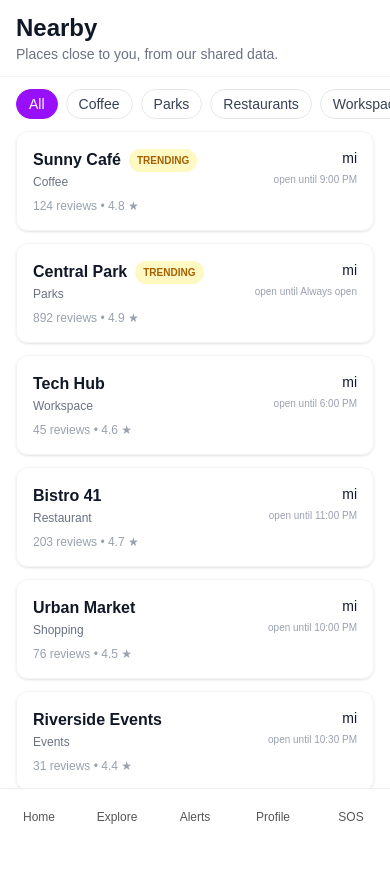
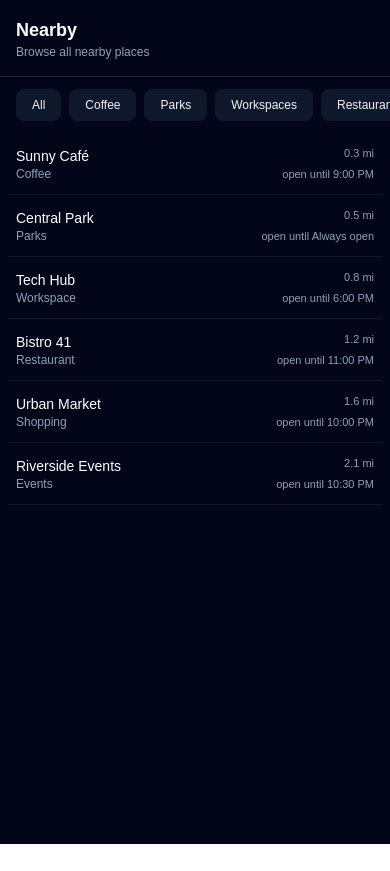
Before and after one commit to Foundzie/foundzie-v2, a Next.js app: page /mobile/nearby in a window 390 px wide. After the commit the page ends 844 px from the top, so only its background shows below. Built offline with nearby package versions, Linux system fonts and the light colour scheme.

Commit message:
Use distanceMiles in mobile nearby page

```diff
--- a/src/app/mobile/nearby/page.tsx
+++ b/src/app/mobile/nearby/page.tsx
@@ -1,89 +1,60 @@
 // src/app/mobile/nearby/page.tsx
-'use client';
+import Link from "next/link";
+import { mockPlaces } from "@/app/data/places";
 
-import { useState } from 'react';
-import BottomNav from '../../components/BottomNav';
-import { mockPlaces } from '@/app/data/places';
-import Link from 'next/link';
-
-const filters = ['All', 'Coffee', 'Parks', 'Restaurants', 'Workspaces', 'Events', 'Shopping'];
+const FILTERS = ["All", "Coffee", "Parks", "Workspaces", "Restaurants", "Events", "Shopping"];
 
 export default function NearbyPage() {
-  const [activeFilter, setActiveFilter] = useState<string>('All');
-
-  // sort by distance, then filter
-  const nearbyPlaces = mockPlaces
-    .slice() // copy first
-    .sort((a, b) => a.distance - b.distance)
-    .filter((place) => {
-      if (activeFilter === 'All') return true;
-      return place.category === activeFilter;
-    });
+  // sort by distanceMiles (NOT distance)
+  const sorted = mockPlaces
+    .slice()
+    .sort(
+      (a, b) =>
+        (a.distanceMiles ?? Number.POSITIVE_INFINITY) -
+        (b.distanceMiles ?? Number.POSITIVE_INFINITY)
+    );
 
   return (
-    <main className="min-h-screen bg-white pb-20">
-      {/* Header */}
-      <header className="sticky top-0 z-40 bg-white border-b border-gray-100 px-4 py-3">
-        <h1 className="text-2xl font-bold text-gray-900">Nearby</h1>
-        <p className="text-sm text-gray-500">Places close to you, from our shared data.</p>
+    <main className="min-h-screen bg-slate-950 text-white">
+      <header className="px-4 py-4 border-b border-slate-800">
+        <h1 className="text-lg font-semibold">Nearby</h1>
+        <p className="text-xs text-slate-400">Browse all nearby places</p>
       </header>
 
-      {/* Filters */}
-      <section className="px-4 py-3 flex gap-2 overflow-x-auto scrollbar-none">
-        {filters.map((f) => (
-          <button
+      {/* filters row */}
+      <div className="flex gap-2 px-4 py-3 overflow-x-auto no-scrollbar">
+        {FILTERS.map((f) => (
+          <span
             key={f}
-            onClick={() => setActiveFilter(f)}
-            className={`px-3 py-1 rounded-full text-sm border transition ${
-              activeFilter === f
-                ? 'bg-purple-600 text-white border-purple-600'
-                : 'bg-white text-gray-700 border-gray-200'
-            }`}
+            className={`inline-flex items-center rounded-lg bg-slate-900 px-4 py-2 text-xs text-slate-100 whitespace-nowrap`}
           >
             {f}
-          </button>
+          </span>
         ))}
-      </section>
+      </div>
 
-      {/* List */}
-      <section className="px-4 space-y-3">
-        {nearbyPlaces.map((place) => (
-          <Link
-            key={place.id}
-            href={`/mobile/places/${place.id}`}
-            className="block border border-gray-100 rounded-xl p-4 shadow-sm hover:border-purple-200 transition"
-          >
-            <div className="flex items-start justify-between gap-3">
+      <ul className="px-2 pb-16">
+        {sorted.map((place) => (
+          <li key={place.id}>
+            <Link
+              href={`/mobile/places/${place.id}`}
+              className="flex items-center justify-between px-2 py-3 border-b border-slate-900"
+            >
               <div>
-                <p className="font-semibold text-gray-900 flex items-center gap-2">
-                    {place.name}
-                    {place.trending ? (
-                      <span className="text-[10px] uppercase bg-yellow-100 text-yellow-700 px-2 py-1 rounded-full">
-                        trending
-                      </span>
-                    ) : null}
-                </p>
-                <p className="text-xs text-gray-500 mt-0.5">{place.category}</p>
-                <p className="text-sm text-gray-500 mt-1 line-clamp-1">{place.description}</p>
-                <p className="text-xs text-gray-400 mt-1">
-                  {place.reviews} reviews • {place.rating.toFixed(1)} ★
-                </p>
+                <p className="text-sm font-medium">{place.name}</p>
+                <p className="text-xs text-slate-400">{place.category}</p>
               </div>
-              <div className="text-right">
-                <p className="text-sm font-medium text-gray-900">{place.distance} mi</p>
-                <p className="text-[10px] text-gray-400 mt-1">open until {place.openUntil}</p>
-                <p className="text-[10px] text-gray-500 mt-1">{place.busy}</p>
+              <div className="text-right text-[11px] text-slate-400 space-y-1">
+                {/* 👇 THIS was place.distance before – now it's distanceMiles */}
+                {typeof place.distanceMiles === "number" ? (
+                  <p>{place.distanceMiles} mi</p>
+                ) : null}
+                {place.openUntil ? <p>open until {place.openUntil}</p> : null}
               </div>
-            </div>
-          </Link>
+            </Link>
+          </li>
         ))}
-
-        {nearbyPlaces.length === 0 && (
-          <p className="text-center text-gray-400 text-sm py-8">No places found.</p>
-        )}
-      </section>
-
-      <BottomNav />
+      </ul>
     </main>
   );
 }
```
